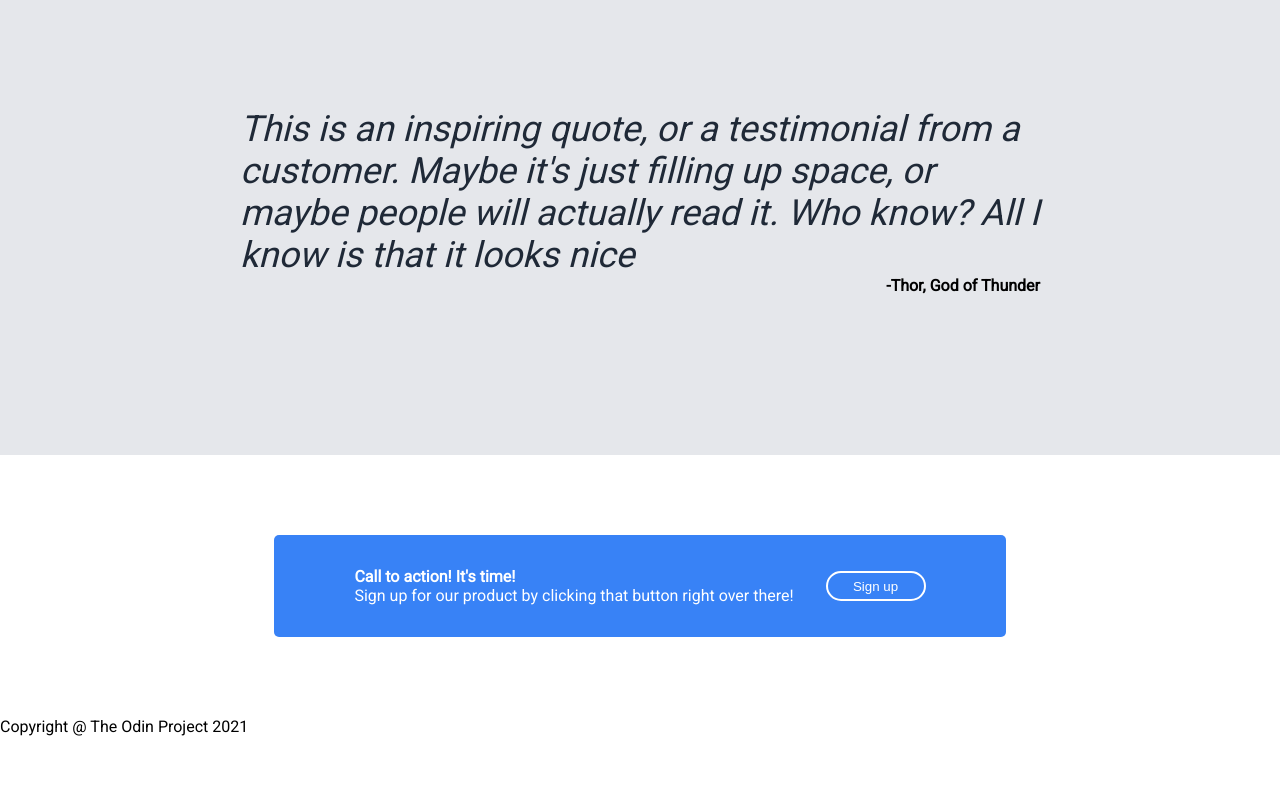
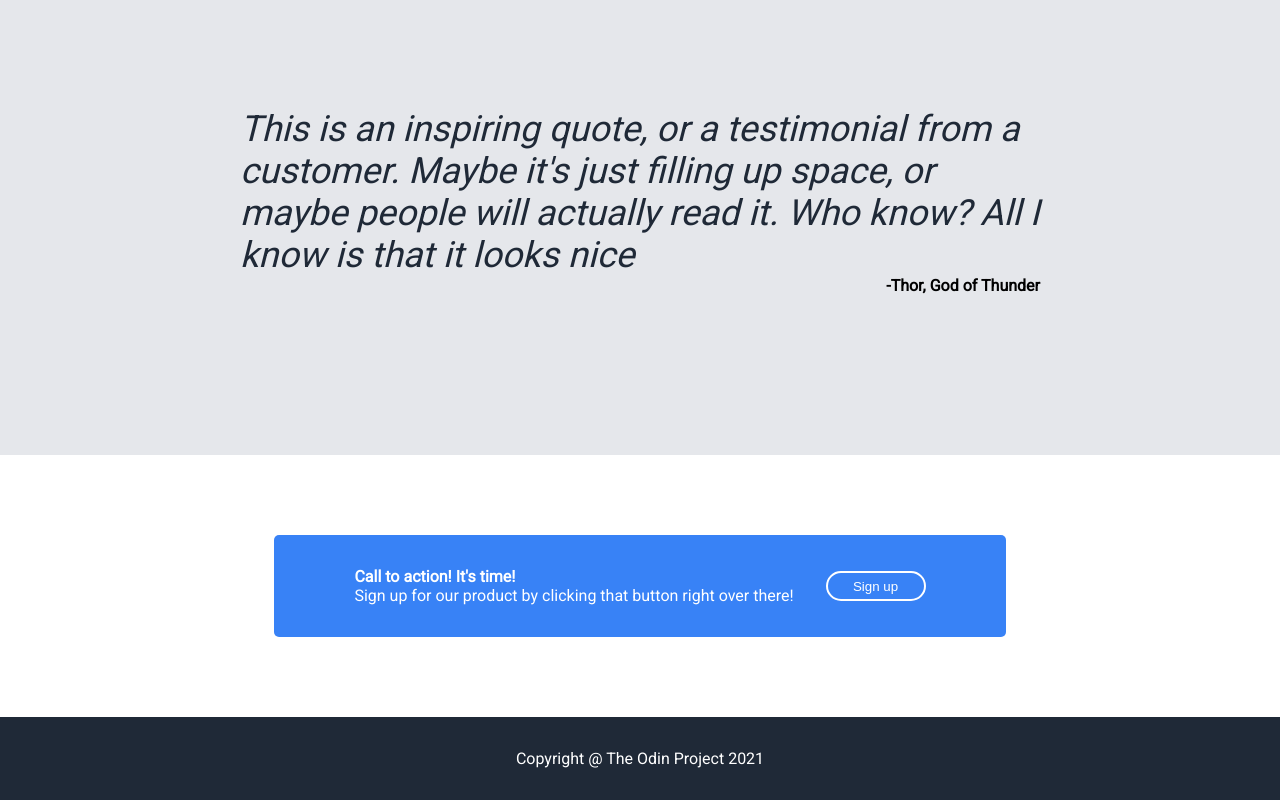
Before and after one commit to blanKTcup/odin-landing-page, a plain HTML site: page index.html in a window 1280 px wide. Shown: the part 1056-1856 px from the top of the page. Before the commit the page ends 1792 px from the top, so only its background shows below. Drawn offline with Linux system fonts and the light colour scheme.

Commit message:
finished fifth section (footer)

```diff
--- a/style.css
+++ b/style.css
@@ -171,3 +171,15 @@ a {
   border-radius: 25px;
   color: white;
 }
+
+.fifth-section {
+  display: flex;
+  justify-content: center;
+  align-items: center;
+  background-color: #1F2937;
+  padding: 2rem 10rem;
+}
+
+.footer {
+  color: white;
+}
```
